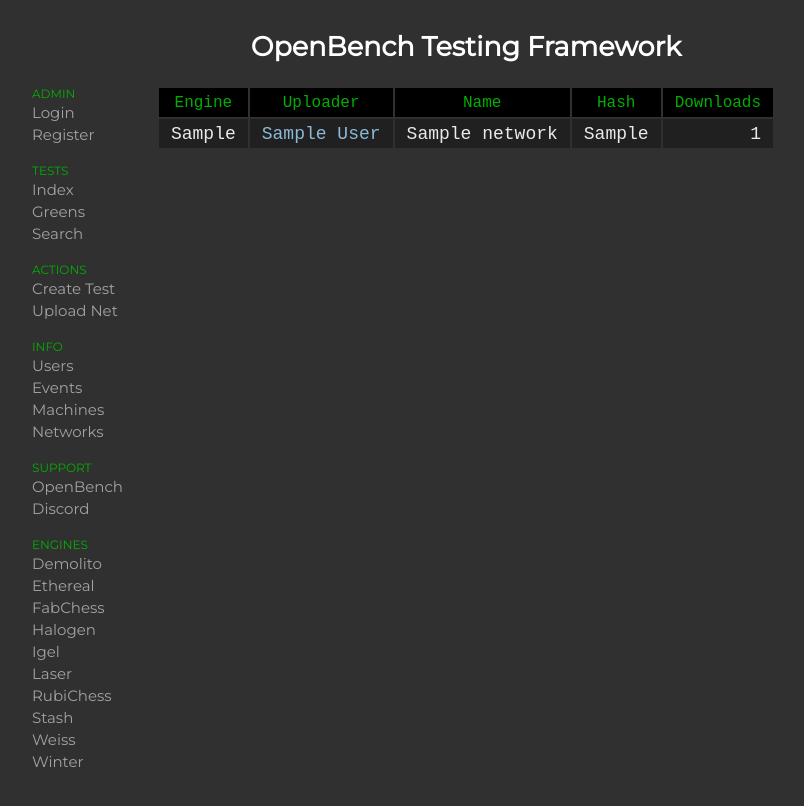
After one commit to AndyGrant/OpenBench, a Django app: page /networks/ in a window 1280 px wide. The commit adds this page. Shown: the whole page, without its empty margins (10-814 px from the left). Run offline with Django 3.2, Linux system fonts and the light colour scheme; tables that the repository leaves empty hold one stand-in row (values such as "Sample post").

Commit message:
Allow uploading Network files to the server. No way to download yet.

```diff
--- a/OpenBench/models.py
+++ b/OpenBench/models.py
@@ -19,7 +19,7 @@
 # # # # # # # # # # # # # # # # # # # # # # # # # # # # # # # # # # # # # # # #
 
 from django.db.models import CharField, IntegerField, BooleanField, FloatField
-from django.db.models import ForeignKey, DateTimeField, OneToOneField
+from django.db.models import ForeignKey, DateTimeField, OneToOneField, FileField
 from django.db.models import CASCADE, PROTECT, Model
 from django.contrib.auth.models import User
 
@@ -132,3 +132,15 @@ class LogEvent(Model):
 
     def __str__(self):
         return "{0} {1} {2}".format(self.author, str(self.test), self.data)
+
+class Network(Model):
+
+    downloads = IntegerField(default=0)
+    sha256    = CharField(max_length=8)
+    name      = CharField(max_length=64)
+    engine    = CharField(max_length=64)
+    author    = CharField(max_length=64)
+    created   = DateTimeField(auto_now_add=True)
+
+    def __str__(self):
+        return '{}-{1} ({2})'.format(self.engine, self.name, self.sha256)
--- a/OpenBench/urls.py
+++ b/OpenBench/urls.py
@@ -42,12 +42,14 @@ urlpatterns = [
     django.urls.path(r'events/', OpenBench.views.events),
     django.urls.path(r'events/<int:page>/', OpenBench.views.events),
     django.urls.path(r'machines/', OpenBench.views.machines),
+    django.urls.path(r'networks/', OpenBench.views.networks),
 
     # Links for viewing and managing tests (maintain Legacy)
     django.urls.path(r'test/<int:id>/', OpenBench.views.test),
     django.urls.path(r'viewTest/<int:id>/', OpenBench.views.test),
     django.urls.path(r'test/<int:id>/<str:action>', OpenBench.views.test),
     django.urls.path(r'newTest/', OpenBench.views.newTest),
+    django.urls.path(r'newNetwork/', OpenBench.views.newNetwork),
 
     # Links for the Client to work with the Server
     django.urls.path(r'clientGetFiles/', OpenBench.views.clientGetFiles),
--- a/OpenBench/views.py
+++ b/OpenBench/views.py
@@ -18,6 +18,8 @@
 #                                                                             #
 # # # # # # # # # # # # # # # # # # # # # # # # # # # # # # # # # # # # # # # #
 
+import os, hashlib
+
 import django.http
 import django.shortcuts
 import django.contrib.auth
@@ -26,11 +28,14 @@ import OpenBench.config
 import OpenBench.utils
 
 from OpenBench.models import *
+from OpenSite.settings import MEDIA_ROOT
+
 from django.contrib.auth.models import User
 
 from django.db.models import F
 from django.http import HttpResponse
 from django.views.decorators.csrf import csrf_exempt
+from django.core.files.storage import FileSystemStorage
 from htmlmin.decorators import not_minified_response
 
 def render(request, template, content={}):
@@ -326,6 +331,17 @@ def machines(request):
     data = {'machines' : OpenBench.utils.getRecentMachines()}
     return render(request, 'machines.html', data)
 
+def networks(request):
+
+    # # # # # # # # # # # # # # # # # # # # # # # # # # # # # # # # # # # # # #
+    #                                                                         #
+    #  GET  : Return information about all of the Networks that have been     #
+    #         uploaded to the Framework at any point in time                  #
+    #                                                                         #
+    # # # # # # # # # # # # # # # # # # # # # # # # # # # # # # # # # # # # # #
+
+    networks = Network.objects.all().order_by('-id')
+    return render(request, 'networks.html', {'networks' : networks})
 
 # # # # # # # # # # # # # # # # # # # # # # # # # # # # # # # # # # # # # # # #
 #                            TEST MANAGEMENT VIEWS                            #
@@ -441,6 +457,35 @@ def newTest(request):
 
     return django.http.HttpResponseRedirect('/index/')
 
+def newNetwork(request):
+
+    if not request.user.is_authenticated:
+        return django.http.HttpResponseRedirect('/login/')
+
+    if not Profile.objects.get(user=request.user).approver:
+        return django.http.HttpResponseRedirect('/index/')
+
+    if request.method == 'GET':
+        return render(request, 'uploadnet.html', {})
+
+    engine  = request.POST['engine']
+    netfile = request.FILES['netfile']
+    sha256  = hashlib.sha256(netfile.file.read()).hexdigest()[:8].upper()
+
+    if Network.objects.filter(sha256=sha256):
+        return index(request, error='Network with that hash already exists')
+
+    if engine not in OpenBench.utils.OPENBENCH_CONFIG['engines'].keys():
+        return index(request, error='No Engine found with matching name')
+
+    fsystem = FileSystemStorage()
+    fname   = fsystem.save(sha256, netfile)
+
+    Network.objects.create(
+        sha256=sha256, name=request.POST['name'],
+        engine=engine, author=request.user.username);
+
+    return index(request)
 
 # # # # # # # # # # # # # # # # # # # # # # # # # # # # # # # # # # # # # # # #
 #                              CLIENT HOOK VIEWS                              #
--- a/OpenSite/settings.py
+++ b/OpenSite/settings.py
@@ -30,7 +30,10 @@ HTML_MINIFY = True
 SETTINGS_DIR  = os.path.dirname(__file__)
 PROJECT_PATH  = os.path.join(SETTINGS_DIR, os.pardir)
 PROJECT_PATH  = os.path.abspath(PROJECT_PATH)
-TEMPLATE_PATH = os.path.join(PROJECT_PATH,'Templates')
+TEMPLATE_PATH = os.path.join(PROJECT_PATH, 'Templates')
+
+MEDIA_URL  = '/Media/'
+MEDIA_ROOT = os.path.join(BASE_DIR, 'Media')
 
 INSTALLED_APPS = [
     'django.contrib.admin',
@@ -68,6 +71,7 @@ TEMPLATES = [
                 'django.template.context_processors.request',
                 'django.contrib.auth.context_processors.auth',
                 'django.contrib.messages.context_processors.messages',
+                'django.template.context_processors.media',
             ],
         },
     },
--- a/Templates/OpenBench/base.html
+++ b/Templates/OpenBench/base.html
@@ -42,7 +42,12 @@
                 <li><a href="/index">Index</a></li>
                 <li><a href="/greens">Greens</a></li>
                 <li><a href="/search">Search</a></li>
-                <li><a href="/newTest">New Test</a></li>
+            </ul>
+
+            <ul>
+                <li class="header">ACTIONS</li>
+                <li><a href="/newTest">Create Test</a></li>
+                <li><a href="/newNetwork">Upload Net</a></li>
             </ul>
 
             <ul>
@@ -50,6 +55,11 @@
                 <li><a href="/users">Users</a></li>
                 <li><a href="/events">Events</a></li>
                 <li><a href="/machines">Machines</a></li>
+                <li><a href="/networks">Networks</a></li>
+            </ul>
+
+            <ul>
+                <li class="header">SUPPORT</li>
                 <li><a href="{{config.framework}}">OpenBench</a></li>
                 <li><a href="https://discord.gg/HNXsgfS">Discord</a></li>
             </ul>
--- /dev/null
+++ b/Templates/OpenBench/networks.html
@@ -0,0 +1,27 @@
+{% extends "OpenBench/base.html" %}
+
+{% block content %}
+
+    <table>
+
+        <tr>
+            <th>Engine</th>
+            <th>Uploader</th>
+            <th>Name</th>
+            <th>Hash</th>
+            <th>Downloads</th>
+        </tr>
+
+        {% for network in networks %}
+            <tr>
+                <td>{{network.engine}}</td>
+                <td><a href="/user/{{network.author}}">{{network.author}}</a></td>
+                <td>{{network.name}}</td>
+                <td>{{network.sha256}}</td>
+                <td style="text-align: right">{{network.downloads}}</td>
+            </tr>
+        {% endfor %}
+
+    </table>
+
+{% endblock %}
```
Also changed, not shown: Templates/OpenBench/uploadnet.html (added, +21 -0 lines).
